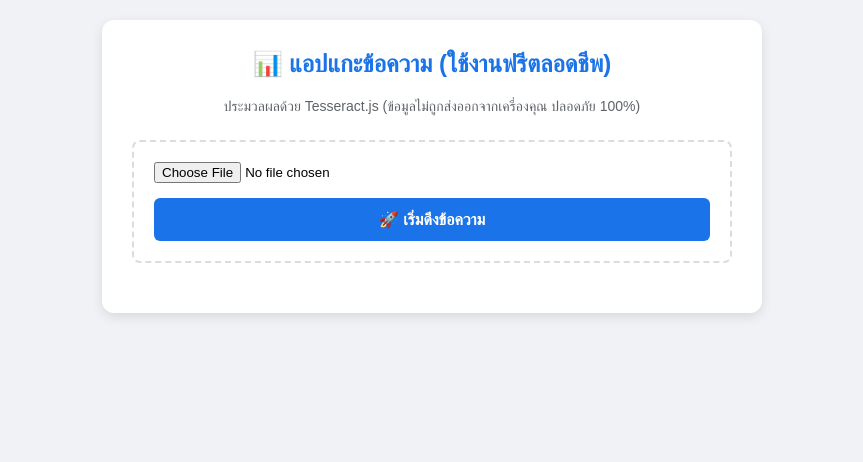
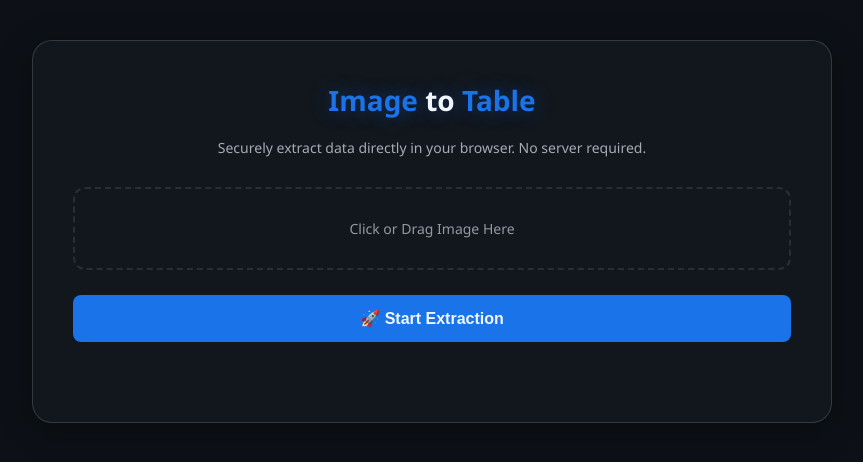
Before and after one commit to PCH-Notify/itt, a plain HTML site: page index.html in a window 1280 px wide. Shown: the whole page, without its empty margins (208-1071 px from the left). Drawn offline with Linux system fonts and the light colour scheme.

Commit message:
Update index.html

```diff
--- a/index.html
+++ b/index.html
@@ -1,83 +1,232 @@
 <!DOCTYPE html>
-<html lang="th">
+<html lang="en">
 <head>
   <meta charset="UTF-8">
   <meta name="viewport" content="width=device-width, initial-scale=1.0">
-  <title>แอปแปลงรูปภาพเป็นตาราง (Tesseract.js)</title>
+  <title>Image to Table | Professional OCR</title>
 
   <script src="https://cdn.jsdelivr.net/npm/tesseract.js@5/dist/tesseract.min.js"></script>
 
   <style>
+    /* Global Resets and Modern Theme Variables */
+    :root {
+      --bg-color: #0d1117;
+      --box-bg-color: rgba(22, 27, 34, 0.7);
+      --primary-color: #1a73e8;
+      --success-color: #2ea44f;
+      --error-color: #f85149;
+      --loading-color: #f29900;
+      --text-color: #c9d1d9;
+      --heading-color: #f0f6fc;
+      --border-color: rgba(240, 246, 252, 0.15);
+      --glow-effect: 0 0 20px rgba(26, 115, 232, 0.4);
+      --font-family: 'Segoe UI', Tahoma, Geneva, Verdana, sans-serif;
+    }
+
     body {
-      font-family: 'Sarabun', sans-serif;
-      background-color: #f0f2f5;
+      background-color: var(--bg-color);
+      font-family: var(--font-family);
       display: flex;
       justify-content: center;
-      padding: 20px;
+      padding: 40px 20px;
+      min-height: 100vh;
       margin: 0;
+      box-sizing: border-box;
     }
-    .container {
-      background-color: white;
+
+    /* Main container with glassmorphism */
+    .main-container {
+      width: 100%;
+      max-width: 800px;
+    }
+
+    .content-box {
+      background-color: var(--box-bg-color);
+      backdrop-filter: blur(10px);
+      -webkit-backdrop-filter: blur(10px);
+      border: 1px solid var(--border-color);
+      padding: 40px;
+      border-radius: 20px;
+      box-shadow: 0 8px 32px 0 rgba(0, 0, 0, 0.37);
+    }
+
+    h1 {
+      color: var(--heading-color);
+      font-size: 28px;
+      text-align: center;
+      margin-top: 0;
+      font-weight: bold;
+      text-shadow: var(--glow-effect);
+    }
+
+    h1 span {
+      color: var(--primary-color);
+    }
+
+    p {
+      color: var(--text-color);
+      text-align: center;
+      font-size: 14px;
+      margin-bottom: 30px;
+      opacity: 0.8;
+    }
+
+    /* Upload Section */
+    .upload-section {
+      margin-bottom: 25px;
+    }
+
+    input[type="file"] {
+      display: none;
+    }
+
+    .custom-file-label {
+      display: block;
+      border: 2px dashed var(--border-color);
+      color: var(--text-color);
+      font-size: 14px;
+      text-align: center;
       padding: 30px;
       border-radius: 12px;
-      box-shadow: 0 4px 12px rgba(0,0,0,0.1);
+      cursor: pointer;
+      transition: 0.3s ease;
+      opacity: 0.7;
+    }
+
+    .custom-file-label:hover {
+      border-color: var(--primary-color);
+      opacity: 1;
+      box-shadow: var(--glow-effect);
+    }
+
+    /* Buttons */
+    button {
       width: 100%;
-      max-width: 600px;
+      padding: 14px;
+      font-size: 16px;
+      border: none;
+      border-radius: 8px;
+      cursor: pointer;
+      font-weight: bold;
+      transition: 0.2s ease;
+      outline: none;
     }
-    h2 { color: #1a73e8; margin-top: 0; text-align: center; }
-    p { text-align: center; color: #5f6368; margin-bottom: 25px; font-size: 14px; }
-    .upload-section {
-      border: 2px dashed #dadce0;
-      padding: 20px;
-      border-radius: 8px;
+
+    #processBtn {
+      background-color: var(--primary-color);
+      color: var(--heading-color);
+      margin-bottom: 10px;
+    }
+
+    #processBtn:hover {
+      background-color: #1557b0;
+      box-shadow: var(--glow-effect);
+    }
+
+    #processBtn:disabled {
+      background-color: rgba(110, 118, 129, 0.3);
+      color: var(--text-color);
+      cursor: not-allowed;
+      box-shadow: none;
+    }
+
+    #downloadBtn {
+      background-color: var(--success-color);
+      color: var(--heading-color);
+      margin-top: 15px;
+    }
+
+    #downloadBtn:hover {
+      background-color: #2a9244;
+      box-shadow: 0 0 20px rgba(46, 164, 79, 0.4);
+    }
+
+    /* Status Messages */
+    #statusMessage {
       text-align: center;
-      margin-bottom: 20px;
+      font-size: 15px;
+      margin-top: 15px;
+      font-weight: bold;
+      color: var(--text-color);
     }
-    input[type="file"] { margin-bottom: 15px; width: 100%; }
-    button {
-      width: 100%; padding: 12px; font-size: 16px; border: none; border-radius: 6px;
-      cursor: pointer; font-weight: bold; transition: 0.2s;
+
+    .success { color: var(--success-color); }
+    .error { color: var(--error-color); }
+    .loading { color: var(--loading-color); }
+
+    /* Table Preview Area */
+    .table-preview-area {
+      margin-top: 30px;
+      max-height: 400px;
+      overflow-y: auto;
+      overflow-x: auto;
+      width: 100%;
     }
-    #processBtn { background-color: #1a73e8; color: white; }
-    #processBtn:hover { background-color: #1557b0; }
-    #processBtn:disabled { background-color: #ccc; cursor: not-allowed; }
-    #downloadBtn { background-color: #34a853; color: white; margin-top: 15px; }
-    #downloadBtn:hover { background-color: #2d8e47; }
-    #statusMessage { text-align: center; font-size: 15px; margin-top: 15px; font-weight: bold; }
-    .success { color: #1e8e3e; }
-    .error { color: #d93025; }
-    .loading { color: #f29900; }
 
-    /* ตกแต่งตารางพรีวิว */
-    .table-responsive { overflow-x: auto; margin-top: 20px; }
-    table { width: 100%; border-collapse: collapse; font-size: 13px; }
-    th, td { border: 1px solid #ddd; padding: 8px; text-align: left; }
-    th { background-color: #f2f2f2; }
+    table {
+      width: 100%;
+      border-collapse: collapse;
+      font-size: 12px;
+      color: var(--text-color);
+    }
+
+    th, td {
+      border: 1px solid var(--border-color);
+      padding: 10px;
+      text-align: left;
+    }
+
+    th {
+      background-color: rgba(110, 118, 129, 0.1);
+      font-weight: bold;
+    }
+
+    tr:nth-child(even) {
+      background-color: rgba(110, 118, 129, 0.05);
+    }
   </style>
 </head>
 <body>
 
-  <div class="container">
-    <h2>📊 แอปแกะข้อความ (ใช้งานฟรีตลอดชีพ)</h2>
-    <p>ประมวลผลด้วย Tesseract.js (ข้อมูลไม่ถูกส่งออกจากเครื่องคุณ ปลอดภัย 100%)</p>
+  <div class="main-container">
+    <div class="content-box">
+      <h1><span>Image</span> to <span>Table</span></h1>
+      <p>Securely extract data directly in your browser. No server required.</p>
 
-    <div class="upload-section">
-      <input type="file" id="fileInput" accept="image/*">
-      <button id="processBtn" onclick="startOCR()">🚀 เริ่มดึงข้อความ</button>
-    </div>
+      <div class="upload-section">
+        <input type="file" id="fileInput" accept="image/*" onchange="fileSelected()">
+        <label for="fileInput" class="custom-file-label">
+          <span id="fileStatus">Click or Drag Image Here</span>
+        </label>
+      </div>
 
-    <div id="statusMessage"></div>
+      <button id="processBtn" onclick="startOCR()">🚀 Start Extraction</button>
 
-    <button id="downloadBtn" style="display:none;" onclick="downloadCSV()">📥 ดาวน์โหลดไฟล์ CSV</button>
+      <div id="statusMessage"></div>
 
-    <div class="table-responsive">
-      <div id="tablePreview"></div>
+      <button id="downloadBtn" style="display:none;" onclick="downloadCSV()">📥 Download CSV File</button>
+
+      <div class="table-preview-area">
+        <div id="tablePreview"></div>
+      </div>
     </div>
   </div>
 
   <script>
     let csvDataString = "";
 
+    // Update the label when a file is selected
+    function fileSelected() {
+      const fileInput = document.getElementById('fileInput');
+      const fileStatus = document.getElementById('fileStatus');
+      if (fileInput.files.length > 0) {
+        fileStatus.innerText = "Selected File: " + fileInput.files[0].name;
+      } else {
+        fileStatus.innerText = "Click or Drag Image Here";
+      }
+    }
+
+    // Main OCR Function using Tesseract.js
     async function startOCR() {
       const fileInput = document.getElementById('fileInput');
       const statusDiv = document.getElementById('statusMessage');
@@ -86,29 +235,28 @@
       const previewDiv = document.getElementById('tablePreview');
 
       if (fileInput.files.length === 0) {
-        alert("กรุณาเลือกรูปภาพก่อนครับ");
+        alert("Please select an image file first.");
         return;
       }
 
       const file = fileInput.files[0];
 
-      // รีเซ็ตหน้าจอ
+      // Reset UI state
       processBtn.disabled = true;
       downloadBtn.style.display = "none";
       previewDiv.innerHTML = "";
       statusDiv.className = "loading";
-      statusDiv.innerText = "⏳ กำลังเตรียมระบบ (อาจใช้เวลาโหลดข้อมูลภาษาไทยในครั้งแรก)...";
+      statusDiv.innerText = "⏳ Initializing engine (first time may take longer to download languages)...";
 
       try {
-        // เริ่มกระบวนการ OCR ด้วย Tesseract.js
+        // Run Tesseract
         const result = await Tesseract.recognize(
           file,
-          'tha+eng', // กำหนดให้อ่านภาษาไทยและอังกฤษ
+          'tha+eng', // Load Thai and English models
           {
             logger: m => {
-              // แสดง % ความคืบหน้าบนหน้าจอ
               if (m.status === 'recognizing text') {
-                statusDiv.innerText = `⏳ กำลังแกะข้อความ: ${Math.round(m.progress * 100)}%`;
+                statusDiv.innerText = `⏳ Extracting text: ${Math.round(m.progress * 100)}%`;
               }
             }
           }
@@ -118,43 +266,41 @@
 
         if (extractedText.trim() === "") {
           statusDiv.className = "error";
-          statusDiv.innerText = "❌ ไม่พบข้อความในรูปภาพ โปรดลองรูปที่ชัดเจนกว่านี้";
+          statusDiv.innerText = "❌ No text found in the image. Please try a clearer image.";
           processBtn.disabled = false;
           return;
         }
 
-        // ประมวลผลข้อความดิบให้เป็นตาราง
+        // Process raw text into table array
         processTextToTable(extractedText);
 
         statusDiv.className = "success";
-        statusDiv.innerText = "✅ แกะข้อความสำเร็จ!";
+        statusDiv.innerText = "✅ Extraction successful!";
         downloadBtn.style.display = "block";
 
       } catch (error) {
         statusDiv.className = "error";
-        statusDiv.innerText = "❌ เกิดข้อผิดพลาด: " + error.message;
+        statusDiv.innerText = "❌ Error: " + error.message;
       }
 
       processBtn.disabled = false;
     }
 
+    // Format the extracted text into CSV and HTML Table
     function processTextToTable(text) {
-      // 1. แยกบรรทัด
       const lines = text.split('\n');
       let dataArray = [];
       let maxCols = 0;
 
-      // 2. แยกคอลัมน์ด้วยช่องว่าง
       for (let i = 0; i < lines.length; i++) {
         let rowText = lines[i].trim();
         if (rowText !== "") {
-          let columns = rowText.split(/\s+/); // แยกคำด้วย Space หรือ Tab
+          let columns = rowText.split(/\s+/);
           if (columns.length > maxCols) maxCols = columns.length;
           dataArray.push(columns);
         }
       }
 
-      // 3. ปรับ Array ให้เป็นตารางสี่เหลี่ยมสมบูรณ์
       dataArray = dataArray.map(row => {
         while (row.length < maxCols) {
           row.push("");
@@ -162,16 +308,13 @@
         return row;
       });
 
-      // 4. สร้าง HTML Table และ CSV String
-      let csvContent = "\uFEFF"; // รหัสพิเศษสำหรับ Excel ภาษาไทย
+      let csvContent = "\uFEFF"; // BOM for Excel Thai support
       let tableHTML = "<table><tbody>";
 
       dataArray.forEach(rowArray => {
-        // ต่อข้อความ CSV
         let rowCSV = rowArray.map(item => `"${item.replace(/"/g, '""')}"`).join(",");
         csvContent += rowCSV + "\r\n";
 
-        // สร้างตาราง HTML พรีวิว
         tableHTML += "<tr>";
         rowArray.forEach(cell => {
           tableHTML += "<td>" + cell + "</td>";
@@ -184,6 +327,7 @@
       document.getElementById('tablePreview').innerHTML = tableHTML;
     }
 
+    // Trigger CSV download
     function downloadCSV() {
       const blob = new Blob([csvDataString], { type: 'text/csv;charset=utf-8;' });
       const url = URL.createObjectURL(blob);
```
